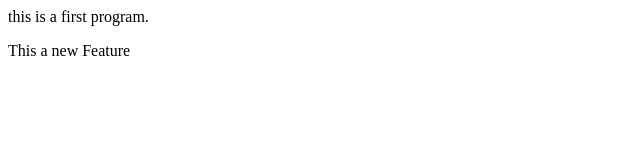
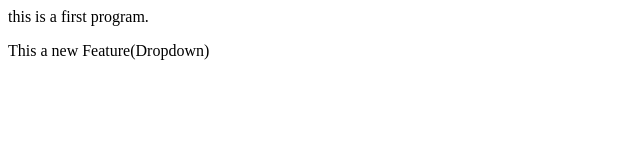
Before and after one commit to RahulManseth/localrepo, a plain HTML site: page index.html in a window 1280 px wide. Shown: the full height of the page, 0-640 px from the left. Drawn offline with Linux system fonts and the light colour scheme.

Commit message:
Add Dropdown

```diff
--- a/index.html
+++ b/index.html
@@ -1,2 +1,2 @@
 <p>this is a first program.</p>
-<p>This a new Feature</p>
+<p>This a new Feature(Dropdown)</p>
```
